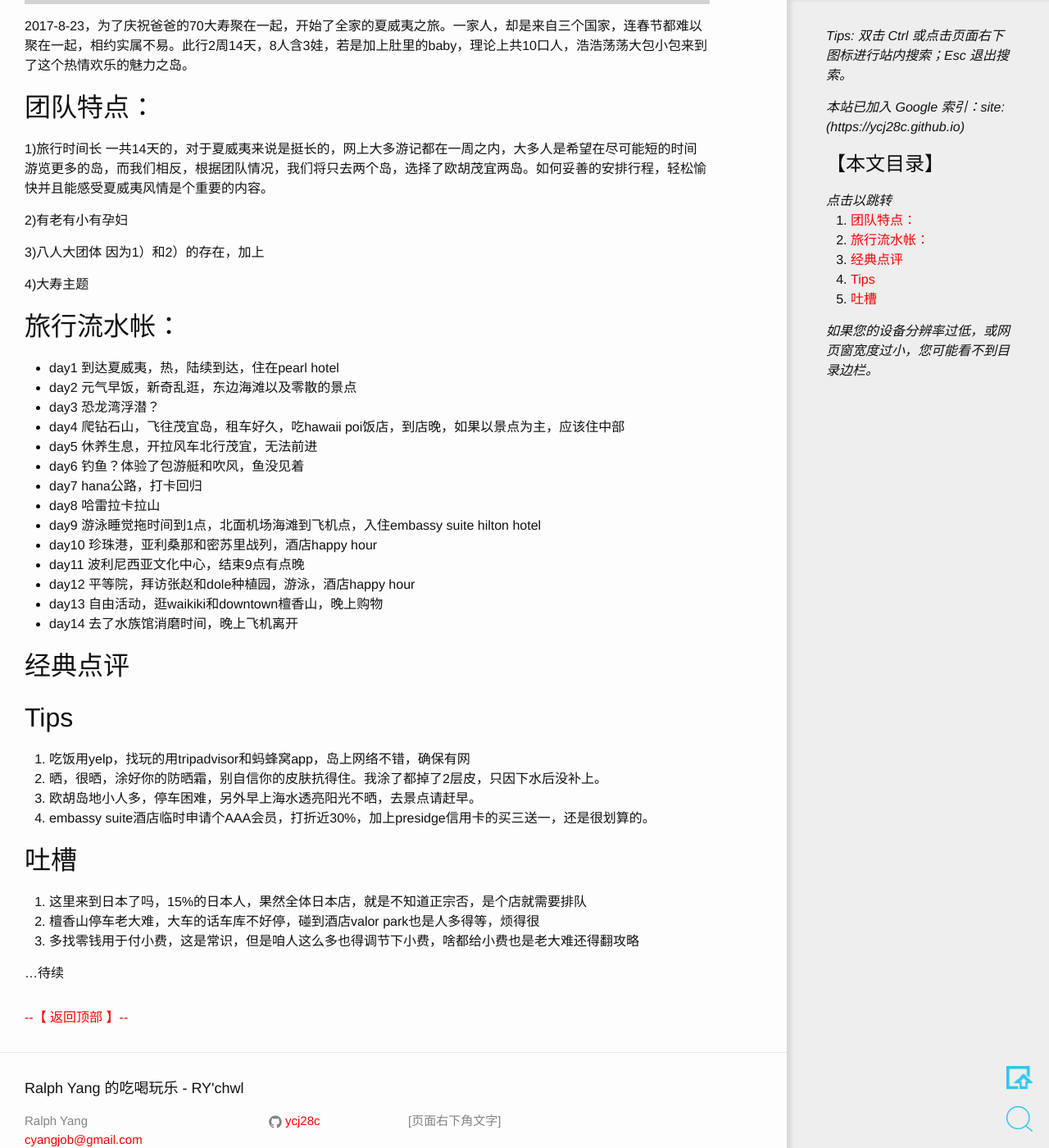
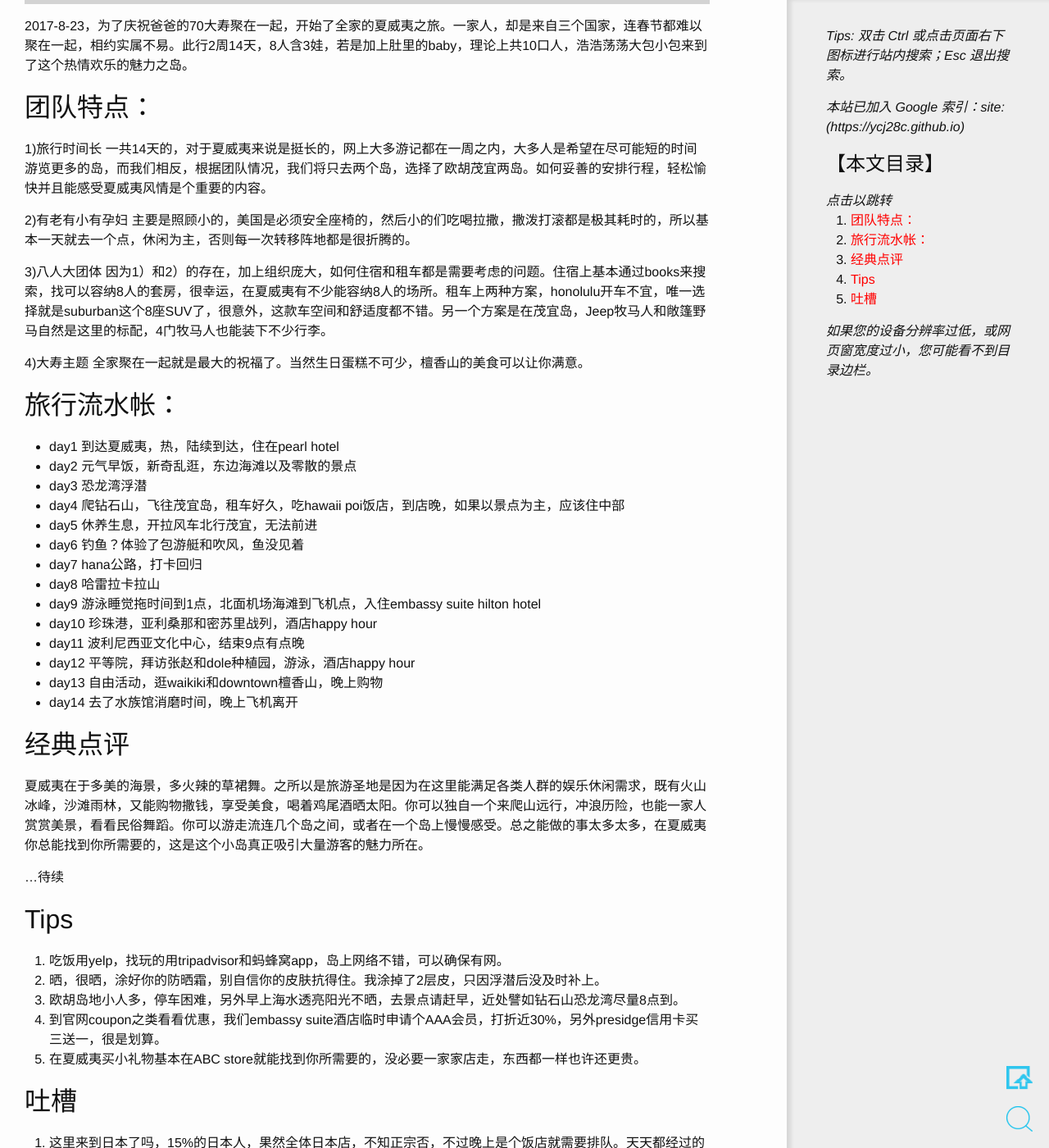
Before and after one commit to ycj28c/lifeblog, a Jekyll site: the page built from _posts/2017-08-23-family-hawaii.md, in a window 1280 px wide and 1400 px high, scrolled down 329 px. Shown: the whole window at 82% size. Built offline with Jekyll 4.4.1, drawn with Linux system fonts in a browser that asks for light colours; comment, search, counter and statistics services are not loaded; some of the changed text lies outside the part shown.

Commit message:
9/2301/0_232000

```diff
--- a/_posts/2017-08-23-family-hawaii.md
+++ b/_posts/2017-08-23-family-hawaii.md
@@ -13,17 +13,19 @@ tag: create-blog
 一共14天的，对于夏威夷来说是挺长的，网上大多游记都在一周之内，大多人是希望在尽可能短的时间游览更多的岛，而我们相反，根据团队情况，我们将只去两个岛，选择了欧胡茂宜两岛。如何妥善的安排行程，轻松愉快并且能感受夏威夷风情是个重要的内容。
 
 2)有老有小有孕妇
+主要是照顾小的，美国是必须安全座椅的，然后小的们吃喝拉撒，撒泼打滚都是极其耗时的，所以基本一天就去一个点，休闲为主，否则每一次转移阵地都是很折腾的。
 
 3)八人大团体
-因为1）和2）的存在，加上
+因为1）和2）的存在，加上组织庞大，如何住宿和租车都是需要考虑的问题。住宿上基本通过books来搜索，找可以容纳8人的套房，很幸运，在夏威夷有不少能容纳8人的场所。租车上两种方案，honolulu开车不宜，唯一选择就是suburban这个8座SUV了，很意外，这款车空间和舒适度都不错。另一个方案是在茂宜岛，Jeep牧马人和敞篷野马自然是这里的标配，4门牧马人也能装下不少行李。
 
 4)大寿主题
+全家聚在一起就是最大的祝福了。当然生日蛋糕不可少，檀香山的美食可以让你满意。
 
 旅行流水帐：
 -----------
 * day1 到达夏威夷，热，陆续到达，住在pearl hotel
 * day2 元气早饭，新奇乱逛，东边海滩以及零散的景点
-* day3 恐龙湾浮潜？
+* day3 恐龙湾浮潜
 * day4 爬钻石山，飞往茂宜岛，租车好久，吃hawaii poi饭店，到店晚，如果以景点为主，应该住中部
 * day5 休养生息，开拉风车北行茂宜，无法前进
 * day6 钓鱼？体验了包游艇和吹风，鱼没见着
@@ -38,18 +40,22 @@ tag: create-blog
 
 经典点评
 -----------
+夏威夷在于多美的海景，多火辣的草裙舞。之所以是旅游圣地是因为在这里能满足各类人群的娱乐休闲需求，既有火山冰峰，沙滩雨林，又能购物撒钱，享受美食，喝着鸡尾酒晒太阳。你可以独自一个来爬山远行，冲浪历险，也能一家人赏赏美景，看看民俗舞蹈。你可以游走流连几个岛之间，或者在一个岛上慢慢感受。总之能做的事太多太多，在夏威夷你总能找到你所需要的，这是这个小岛真正吸引大量游客的魅力所在。
+
+...待续
 
 Tips
 -----------
-1. 吃饭用yelp，找玩的用tripadvisor和蚂蜂窝app，岛上网络不错，确保有网
-2. 晒，很晒，涂好你的防晒霜，别自信你的皮肤抗得住。我涂了都掉了2层皮，只因下水后没补上。
-3. 欧胡岛地小人多，停车困难，另外早上海水透亮阳光不晒，去景点请赶早。
-4. embassy suite酒店临时申请个AAA会员，打折近30%，加上presidge信用卡的买三送一，还是很划算的。
+1. 吃饭用yelp，找玩的用tripadvisor和蚂蜂窝app，岛上网络不错，可以确保有网。
+2. 晒，很晒，涂好你的防晒霜，别自信你的皮肤抗得住。我涂掉了2层皮，只因浮潜后没及时补上。
+3. 欧胡岛地小人多，停车困难，另外早上海水透亮阳光不晒，去景点请赶早，近处譬如钻石山恐龙湾尽量8点到。
+4. 到官网coupon之类看看优惠，我们embassy suite酒店临时申请个AAA会员，打折近30%，另外presidge信用卡买三送一，很是划算。
+5. 在夏威夷买小礼物基本在ABC store就能找到你所需要的，没必要一家家店走，东西都一样也许还更贵。
 
 吐槽
 -----------
-1. 这里来到日本了吗，15%的日本人，果然全体日本店，就是不知道正宗否，是个店就需要排队
-2. 檀香山停车老大难，大车的话车库不好停，碰到酒店valor park也是人多得等，烦得很
-3. 多找零钱用于付小费，这是常识，但是咱人这么多也得调节下小费，啥都给小费也是老大难还得翻攻略
+1. 这里来到日本了吗，15%的日本人，果然全体日本店，不知正宗否，不过晚上是个饭店就需要排队。天天都经过的那个著名的自助拉面，但每次都是看着4排队伍叹而走之。
+2. 檀香山停车老大难，大车的话车库不好停，碰到酒店valor park也是人多得等，烦得很，目前约30刀一晚吧。
+3. 多找零钱用于付小费，这是常识，但是咱人这么多也得调节下小费比例，啥都给小费也是老大难还得翻攻略。
 
 ...待续
```
